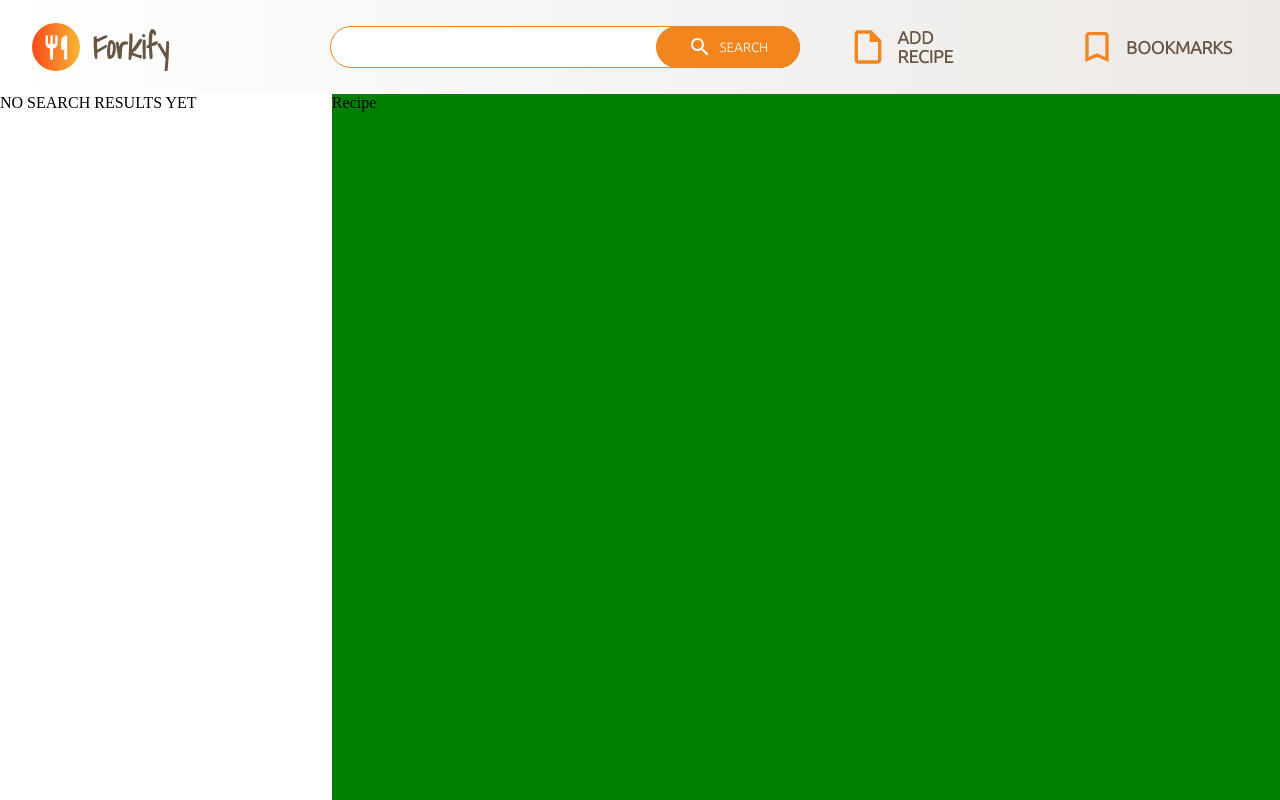
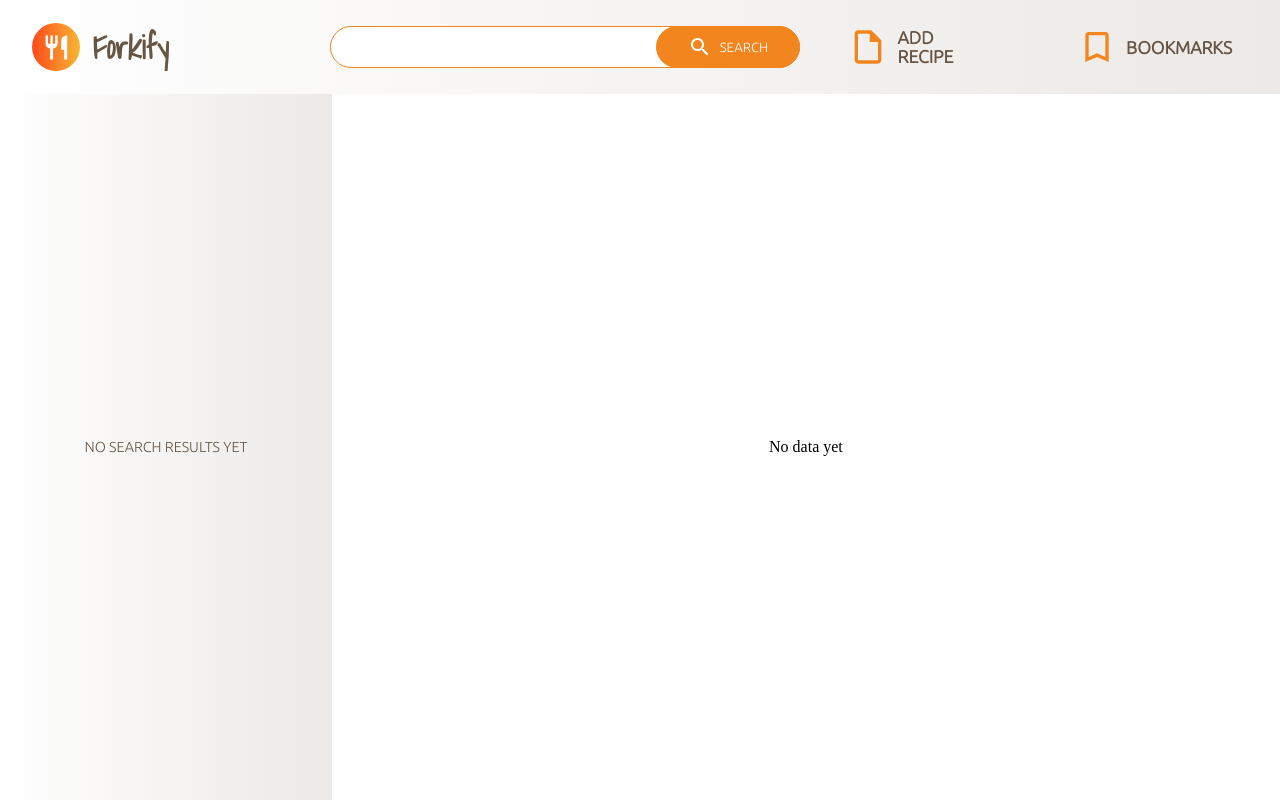
Before and after one commit to cookieMonsterDev/forkify-app, a React (Create React App) app: page / in a window 1280 px wide. Built offline with nearby package versions, Linux system fonts and the light colour scheme.

Commit message:
feat: imporove loading

```diff
--- a/src/components/NavBar/NavBar.tsx
+++ b/src/components/NavBar/NavBar.tsx
@@ -9,7 +9,10 @@ import {
   useRecipeContext,
   useUpdateRecipeContext,
 } from '../../context/appContext';
-import { useUpdateErrorHandlingContext } from '../../context/ErrorHandlingContext';
+import {
+  useErrorHandlingContext,
+  useUpdateErrorHandlingContext,
+} from '../../context/ErrorHandlingContext';
 
 const NavBar = () => {
   const InputRef = useRef<HTMLInputElement>(null!);
@@ -17,6 +20,7 @@ const NavBar = () => {
   const updateSearch = useUpdateRecipeContext();
   const context = useRecipeContext();
   const setLoading = useUpdateErrorHandlingContext();
+  const loadingContext = useErrorHandlingContext();
 
   const handleChange = useCallback((e: React.ChangeEvent<HTMLInputElement>) => {
     setSuery(e.target.value);
@@ -26,10 +30,11 @@ const NavBar = () => {
     try {
       if (query === '') return;
 
-      setLoading((prev) => !prev);
+      setLoading({ ...loadingContext, loadingSearch: true });
+      updateSearch({ ...context, searchResults: [] });
       const res = await getData({ query: query });
 
-      setLoading((prev) => !prev);
+      setLoading({ ...loadingContext, loadingSearch: false });
       if (!Array.isArray(res)) throw new Error('Not an array');
 
       updateSearch({ ...context, searchResults: [...res] });
--- a/src/components/Results/Recipe.tsx
+++ b/src/components/Results/Recipe.tsx
@@ -1,18 +1,69 @@
-import React from 'react'
-import styled from 'styled-components'
+import { useEffect } from 'react';
+import styled from 'styled-components';
+import {
+  useRecipeContext,
+  useUpdateRecipeContext,
+} from '../../context/appContext';
+import {
+  useErrorHandlingContext,
+  useUpdateErrorHandlingContext,
+} from '../../context/ErrorHandlingContext';
+import getData from '../../typescript/getData';
+import LoaderCircle from '../LoaderCircle/LoaderCircle';
 
 const Recipe = () => {
-  console.log('render')
+  const updateRecipe = useUpdateRecipeContext();
+  const context = useRecipeContext();
+  const setLoading = useUpdateErrorHandlingContext();
+  const loading = useErrorHandlingContext();
+  const { loadingRecipe } = loading;
+  const data = context?.recipe!;
 
-  return (
-    <Container>Recipe</Container>
-  )
-}
+  useEffect(() => {
+    window.addEventListener('hashchange', handleChange);
 
-export default Recipe
+    return () => {
+      window.removeEventListener('hashchange', handleChange);
+    };
+  });
+
+  const handleChange = async () => {
+    try {
+      setLoading({ ...loading, loadingRecipe: true });
+      updateRecipe({ ...context, recipe: undefined });
+      const id = window.location.hash.substring(1);
+
+      const res = await getData({ id: id });
+      setLoading({ ...loading, loadingRecipe: false });
+      if (Array.isArray(res)) throw new Error('Invalid Id');
+
+      updateRecipe({ ...context, recipe: { ...res! } });
+    } catch (err) {
+      console.log(err);
+    }
+  };
+
+  if (data) {
+    return <Container>{data.id}</Container>;
+  }
+
+  if (loadingRecipe) {
+    return (
+      <Container>
+        <LoaderCircle color={'#f2851e'} duration={1500} delay={100} />
+      </Container>
+    );
+  }
+
+  return <Container>No data yet</Container>;
+};
+
+export default Recipe;
 
 const Container = styled.div`
   flex: 3;
-  background-color: green;
   grid-area: main;
-`
+  display: flex;
+  justify-content: center;
+  align-items: center;
+`;
--- a/src/components/Results/SearchResultList.tsx
+++ b/src/components/Results/SearchResultList.tsx
@@ -8,21 +8,28 @@ import LoaderCircle from '../LoaderCircle/LoaderCircle';
 const SearchResultList = () => {
   const context = useRecipeContext();
   const [list, setList] = useState<SearchRecipeListTypes[] | undefined>();
-  const loading = useErrorHandlingContext();
+  const { loadingSearch } = useErrorHandlingContext();
 
   useEffect(() => {
     setList(context?.searchResults?.slice(0, 10));
   }, [context?.searchResults]);
 
+  if (loadingSearch) {
     return (
       <Container>
-      {!loading ? (
+        <LoaderCircle color={'#f2851e'} duration={1500} delay={100} />
+      </Container>
+    );
+  }
+
+  if (list) {
+    return (
+      <Container>
         <List>
-          {list
-            ? list?.map((item) => {
+          {list?.map((item) => {
             return (
-                  <a href={`#${item.id}`}>
-                    <ListItem key={item.id}>
+              <a href={`#${item.id}`} key={item.id}>
+                <ListItem>
                   <Info1>
                     <figure>
                       <Img src={item.image} loading="lazy" />
@@ -35,12 +42,15 @@ const SearchResultList = () => {
                 </ListItem>
               </a>
             );
-              })
-            : 'NO SEARCH RESULTS YET'}
+          })}
         </List>
-      ) : (
-        <LoaderCircle color={'#f2851e'} duration={1500} delay={100} />
-      )}
+      </Container>
+    );
+  }
+
+  return (
+    <Container>
+      <Preview>NO SEARCH RESULTS YET</Preview>
     </Container>
   );
 };
@@ -53,6 +63,15 @@ const Container = styled.div`
   justify-content: center;
   align-items: center;
   position: relative;
+  background: linear-gradient(to left, #ece9e6, #ffffff);
+`;
+
+const Preview = styled.h2`
+  margin: auto;
+  color: #675544;
+  font-size: 0.9rem;
+  font-weight: 200;
+  font-family: 'Ubuntu', sans-serif;
 `;
 
 const List = styled.ul`
--- a/src/context/ErrorHandlingContext.tsx
+++ b/src/context/ErrorHandlingContext.tsx
@@ -4,14 +4,27 @@ interface Props {
   children: React.ReactNode;
 }
 
+interface Loader {
+  loadingSearch: boolean;
+  loadingRecipe: boolean;
+}
+
 export const useErrorHandlingContext = () => useContext(Context);
 export const useUpdateErrorHandlingContext = () => useContext(UpdateContext);
 
-const Context = createContext<boolean | null>(null);
-const UpdateContext = createContext<React.Dispatch<React.SetStateAction<boolean>>>(null!);
+const Context = createContext<Loader>({
+  loadingSearch: false,
+  loadingRecipe: false,
+});
+const UpdateContext = createContext<
+  React.Dispatch<React.SetStateAction<Loader>>
+>(null!);
 
 export const ErrorHandlingContext = ({ children }: Props) => {
-  const [state, setState] = useState(false);
+  const [state, setState] = useState<Loader>({
+    loadingSearch: false,
+    loadingRecipe: false,
+  });
 
   return (
     <Context.Provider value={state}>
--- a/src/helpers/types.ts
+++ b/src/helpers/types.ts
@@ -2,6 +2,7 @@ export interface AppContextTypes {
   recipe?: SearchRecipeTypes;
   searchResults?: SearchRecipeListTypes[];
   bookmarks?: any[];
+  page?: number;
 }
 
 export interface DefaultRecipeTypes {
```
Lines whose indentation alone changed are shown as unchanged.
